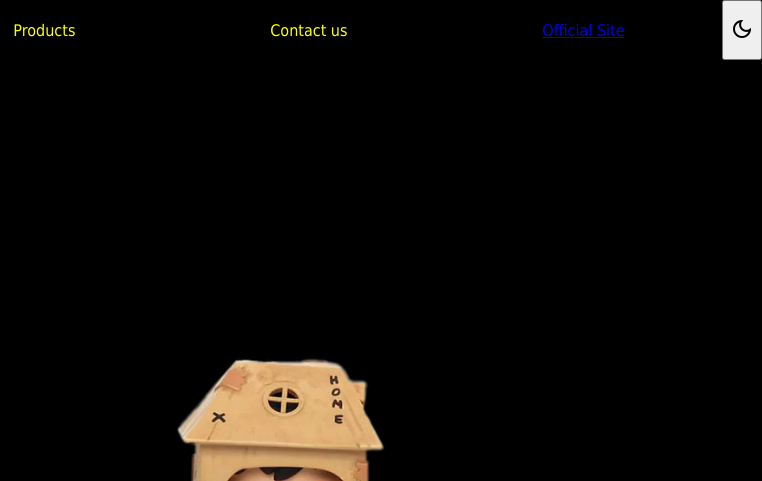
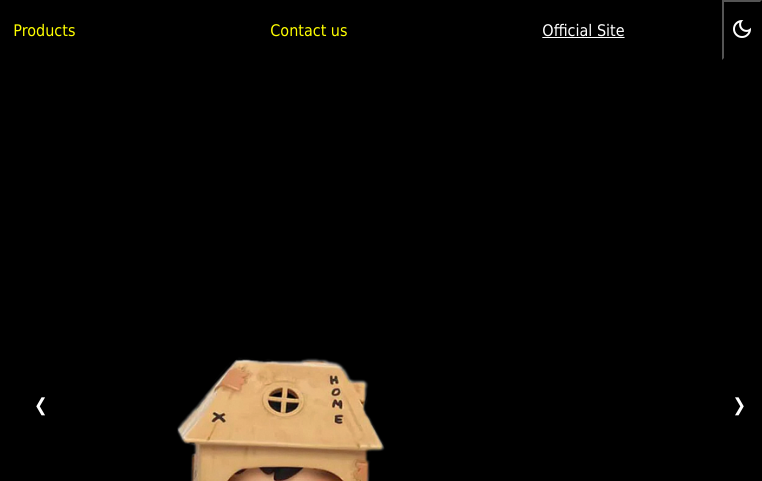
Before and after one commit to AftonLim/mission1, a plain HTML site: page index.html in a window 1280 px wide. Both pictures are taken after a click on the button "dark_mode". Shown: the top 481 px of the page, 518-1280 px from the left. Drawn offline with nearby package versions, Linux system fonts and the light colour scheme.

Commit message:
Made fixes to dark mode thanks to Joseph

```diff
--- a/script.js
+++ b/script.js
@@ -25,6 +25,7 @@ function showSlides(n) {
   slides[slideIndex-1].style.display = "block";
 }
 
+//Index/counts for background changes
 let bgColorIndex = 0;
 let fontColorIndex = 0;
 let buttonBgColorIndex = 0;
@@ -38,11 +39,17 @@ function toggleDarkmode(){
   const buttonColor = ["white", "black"];
 
   let changeColor = document.getElementById('main');
-  let changeButton = document.getElementsByClassName('buttons');
+  let changeButton = document.querySelector('.dark');
+  let changePrev = document.querySelector(".prev");
+  let changeNext = document.querySelector(".next");
+
   changeColor.style.backgroundColor = bgColor[bgColorIndex];
   changeColor.style.color = fontColor[fontColorIndex];
+
   changeButton.style.backgroundColor = buttonBgColor[buttonBgColorIndex];
   changeButton.style.color = buttonColor[buttonColorIndex]
+  changePrev.style.color = buttonColor[buttonColorIndex]
+  changeNext.style.color = buttonColor[buttonColorIndex]
   console.log("Changed colour");
 
   //Text and Background
--- a/style.css
+++ b/style.css
@@ -28,15 +28,15 @@ nav > ul{
 }
 
 /* Link stying */
-ul > a:link{
+li > a:link{
     color: white;
 }
 
-ul > a:visited{
+li > a:visited{
     color: beige;
 }
 
-ul > a:hover{
+li > a:hover{
     color: yellow;
     cursor: pointer;
 }
@@ -58,9 +58,6 @@ ul > a:hover{
     width: 40%;
 }
 
-/* #left > p, h1{
-    color: black;
-} */
 
 /* Right section */
 #right{
```
